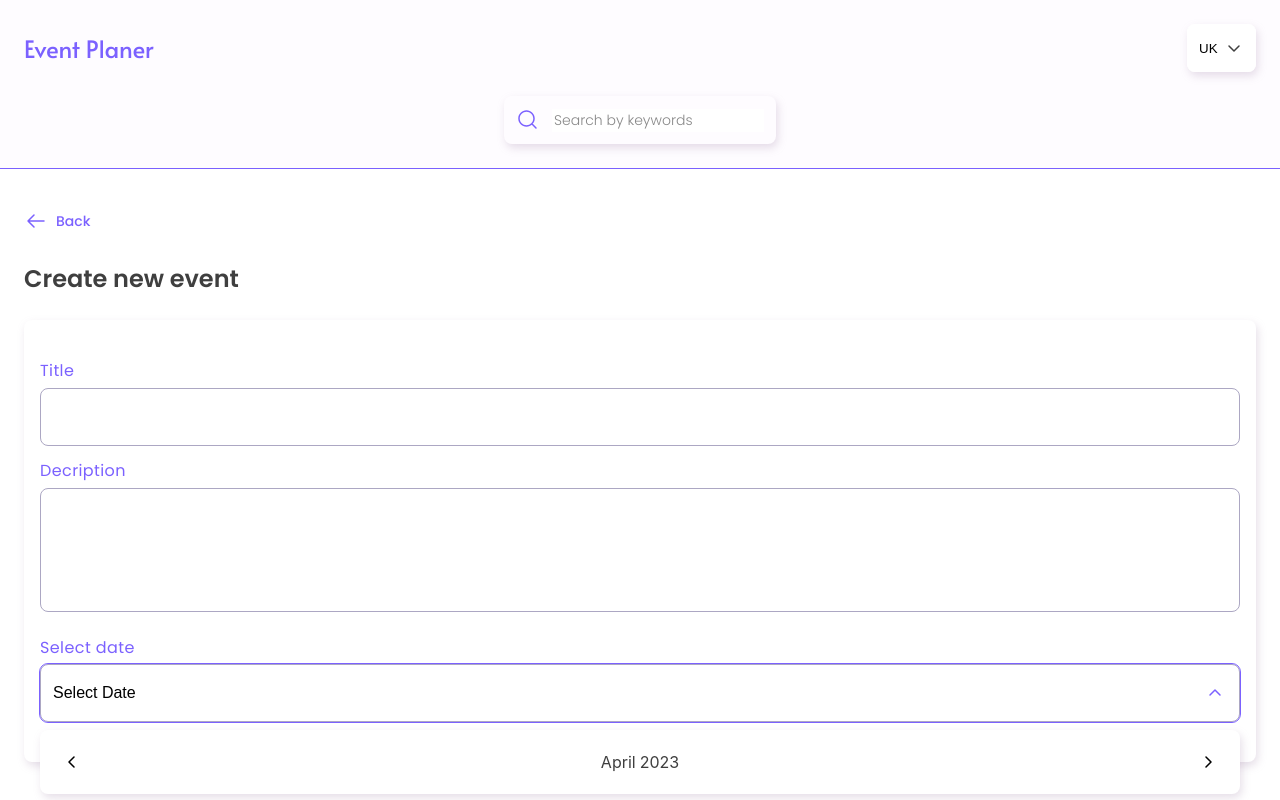
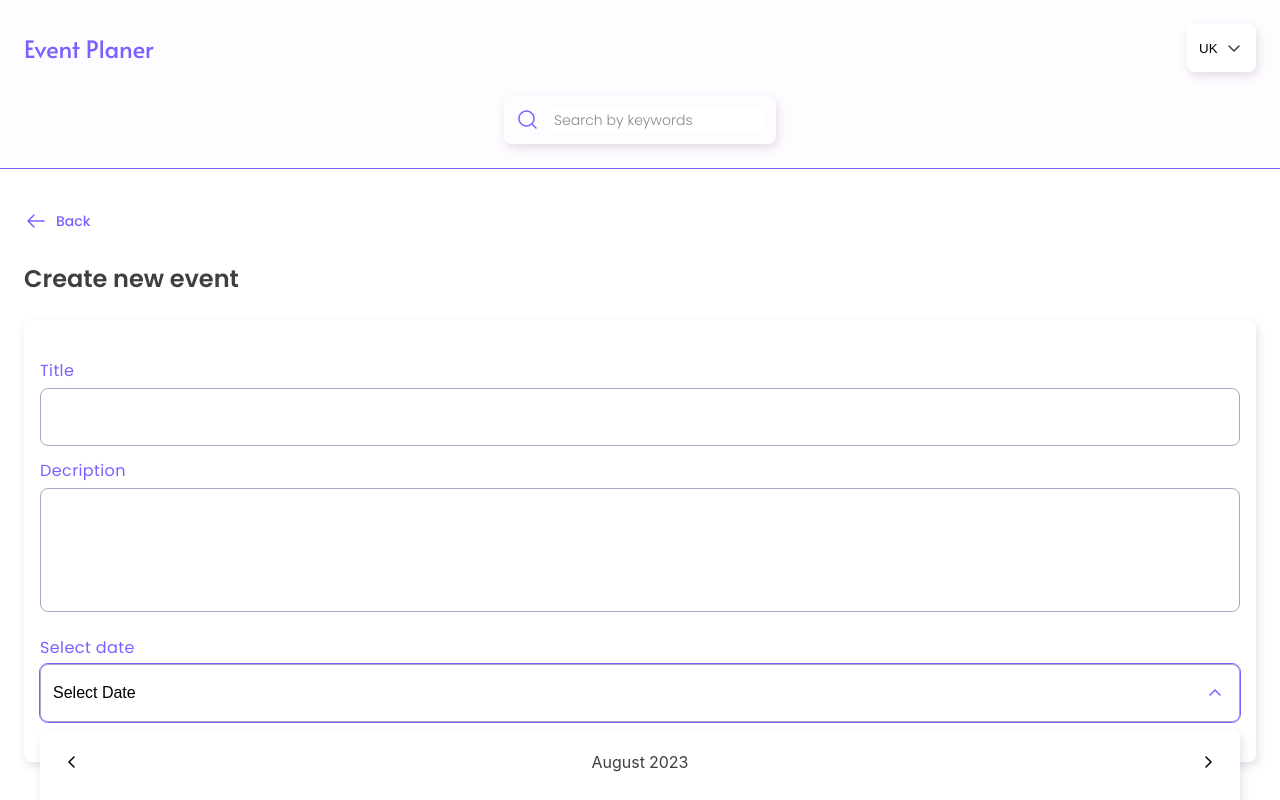
Before and after one commit to MaximKucheriaviy/emens-test-task, a React (Create React App) app: page /createEvent in a window 1280 px wide. Both pictures are taken after a click on the button "Data". Shown: the top 800 px of the page. Built offline with nearby package versions, Linux system fonts and the light colour scheme.

Commit message:
datePicker visual added

```diff
--- /dev/null
+++ b/src/components/datepiker/Calendar.jsx
@@ -0,0 +1,53 @@
+import { StyledCalendar } from "./DataPikerStyled";
+import { v4 } from "uuid";
+
+function daysInMonth(month, year) {
+  return new Date(year, month, 0).getDate();
+}
+export const Calendar = ({ date = new Date(), currentDate }) => {
+  const dateCopy = new Date(date);
+  const day = dateCopy.getDate();
+  dateCopy.setDate(1);
+  const calendarArr = [];
+  for (let i = 0; i < dateCopy.getDay(); i++) {
+    calendarArr.push("");
+  }
+  dateCopy.setDate(day);
+  for (
+    let i = 0;
+    i < daysInMonth(date.getMonth() + 1, date.getFullYear());
+    i++
+  ) {
+    calendarArr.push(`${i + 1}`);
+  }
+  const monthEQ = currentDate.getMonth() === dateCopy.getMonth();
+  const yearEQ = currentDate.getFullYear() === dateCopy.getFullYear();
+
+  return (
+    <StyledCalendar>
+      {calendarArr.map((item) => (
+        <div
+          className={`field ${
+            Number.parseInt(item) === date.getDate() ? "selected" : ""
+          }`}
+          key={v4()}
+        >
+          {item && (
+            <button
+              type="button"
+              className={
+                monthEQ &&
+                yearEQ &&
+                Number.parseInt(item) === currentDate.getDate()
+                  ? "current"
+                  : ""
+              }
+            >
+              {item}
+            </button>
+          )}
+        </div>
+      ))}
+    </StyledCalendar>
+  );
+};
--- a/src/components/datepiker/DataPiker.jsx
+++ b/src/components/datepiker/DataPiker.jsx
@@ -1,12 +1,43 @@
 import { DataPikerStyled, DataPikerModal } from "./DataPikerStyled";
 import { useState } from "react";
 import { ReactComponent as Chevron } from "./SWM icons-outline-chevron-down-small.svg";
+import { Calendar } from "./Calendar";
+
+const monthNames = [
+  "January",
+  "February",
+  "March",
+  "April",
+  "May",
+  "June",
+  "July",
+  "August",
+  "September",
+  "October",
+  "November",
+  "December",
+];
 
 export const DataPiker = () => {
   const [active, setActive] = useState(false);
   const [date, setDate] = useState(new Date(Date.now()));
+  const [currentDate] = useState(new Date(Date.now()));
   const onMainButtonClick = () => {
     setActive((state) => !state);
+  };
+  const onRightClick = () => {
+    setDate((state) => {
+      const newState = new Date(state);
+      newState.setMonth(state.getMonth() + 1);
+      return newState;
+    });
+  };
+  const onLeftClick = () => {
+    setDate((state) => {
+      const newState = new Date(state);
+      newState.setMonth(state.getMonth() - 1);
+      return newState;
+    });
   };
   return (
     <DataPikerStyled>
@@ -18,13 +49,27 @@ export const DataPiker = () => {
       {active && (
         <DataPikerModal className="datapiker">
           <div className="monthSelector">
-            <Chevron className="left" />
+            <button type="button" onClick={onLeftClick}>
+              <Chevron className="left" />
+            </button>
             <p>
-              <span className="month">April</span>
-              <span className="year">2023</span>
+              <span className="month">{monthNames[date.getMonth()]}</span>
+              <span className="year">{date.getFullYear()}</span>
             </p>
-            <Chevron className="right" />
+            <button type="button" onClick={onRightClick}>
+              <Chevron className="right" />
+            </button>
           </div>
+          <div className="weekName">
+            <div className="red">Sun</div>
+            <div>Mon</div>
+            <div>Tue</div>
+            <div>Wed</div>
+            <div>Thu</div>
+            <div>Fri</div>
+            <div className="red">Sat</div>
+          </div>
+          <Calendar date={date} currentDate={currentDate} />
         </DataPikerModal>
       )}
     </DataPikerStyled>
--- a/src/components/datepiker/DataPikerStyled.jsx
+++ b/src/components/datepiker/DataPikerStyled.jsx
@@ -50,6 +50,13 @@ export const DataPikerModal = styled.div`
     display: flex;
     justify-content: space-between;
     align-items: center;
+    & button {
+      padding: 0;
+      width: 24px;
+      height: 24px;
+      border: none;
+      background-color: transparent;
+    }
     & p {
       color: ${({ theme }) => theme.hardGray};
     }
@@ -65,4 +72,52 @@ export const DataPikerModal = styled.div`
       stroke: #000;
     }
   }
+  & .weekName {
+    display: flex;
+    margin-top: 16px;
+    & div {
+      width: 28px;
+      padding-top: 8px;
+      padding-bottom: 8px;
+      text-align: center;
+      font-family: Poppins;
+      font-size: 12px;
+      font-style: normal;
+      font-weight: 400;
+      line-height: 16px; /* 133.333% */
+    }
+  }
 `;
+
+export const StyledCalendar = styled.div`
+  display: grid;
+  grid-template-columns: 1fr 1fr 1fr 1fr 1fr 1fr 1fr;
+  border: none;
+  row-gap: 4px;
+  & button {
+    width: 100%;
+    height: 100%;
+    padding: 0;
+    text-align: center;
+    font-family: Inter;
+    font-size: 12px;
+    font-style: normal;
+    font-weight: 400;
+    line-height: 16px; /* 133.333% */
+    border: none;
+    background-color: transparent;
+  }
+  & div {
+    padding: 8px;
+  }
+
+  & .selected {
+    background-color: ${({ theme }) => theme.primaryColor};
+    & button {
+      color: white;
+    }
+  }
+  & .current {
+    color: ${({ theme }) => theme.primaryColor};
+  }
+`;
```
